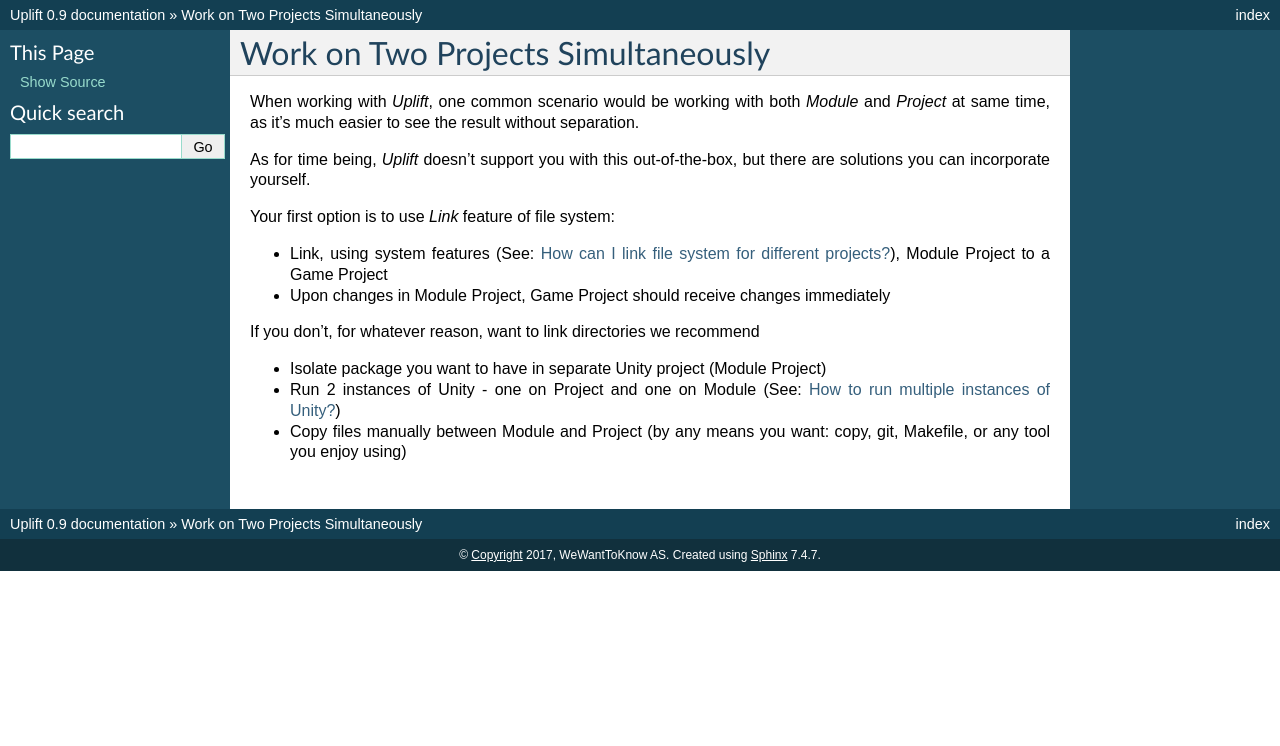
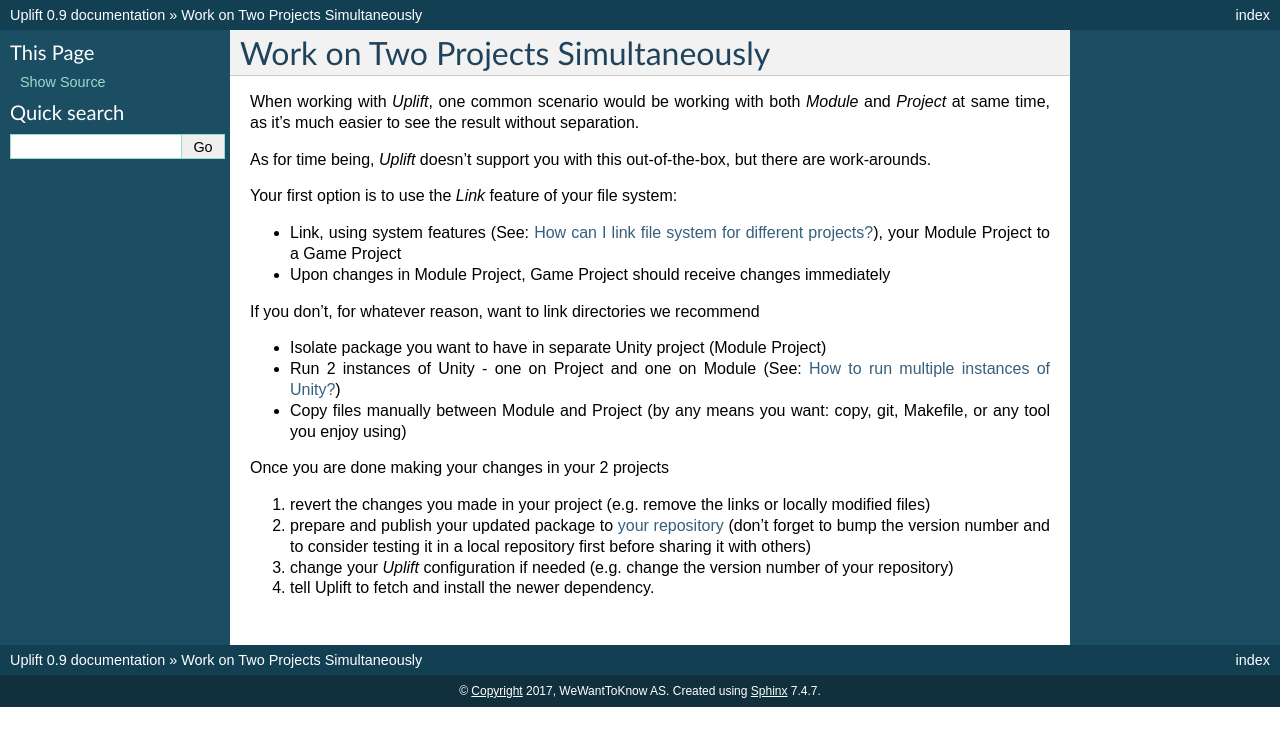
Before and after one commit to DragonBox/uplift-documentation, a Sphinx documentation site: the page built from source/howto/working_on_two_projects.rst, in a window 1280 px wide. Shown: the top 746 px of the page. Built offline with Sphinx 7.4.7, drawn with Linux system fonts in a browser that asks for light colours.

Commit message:
Update working on 2 projects

```diff
--- a/source/howto/working_on_two_projects.rst
+++ b/source/howto/working_on_two_projects.rst
@@ -7,12 +7,11 @@
 When working with *Uplift*, one common scenario would be working with both *Module* and *Project* at
 same time, as it's much easier to see the result without separation.
 
-As for time being, *Uplift* doesn't support you with this out-of-the-box, but there are solutions
-you can incorporate yourself.
+As for time being, *Uplift* doesn't support you with this out-of-the-box, but there are work-arounds.
 
-Your first option is to use *Link* feature of file system:
+Your first option is to use the *Link* feature of your file system:
 
-- Link, using system features (See: `faq-filesystem-linking`), Module Project to a Game Project
+- Link, using system features (See: `faq-filesystem-linking`), your Module Project to a Game Project
 - Upon changes in Module Project, Game Project should receive changes immediately
 
 If you don't, for whatever reason, want to link directories we recommend
@@ -21,3 +20,13 @@
 - Run 2 instances of Unity - one on Project and one on Module (See: `faq-unity-instances`)
 - Copy files manually between Module and Project (by any means you want: copy, git, Makefile, or any
   tool you enjoy using)
+
+Once you are done making your changes in your 2 projects
+
+1. revert the changes you made in your project (e.g. remove the links or locally modified files)
+
+2. prepare and publish your updated package to `your repository<uplifting_packages>` (don't forget to bump the version number and to consider testing it in a local repository first before sharing it with others)
+
+3. change your *Uplift* configuration if needed (e.g. change the version number of your repository)
+
+4. tell Uplift to fetch and install the newer dependency.
```
